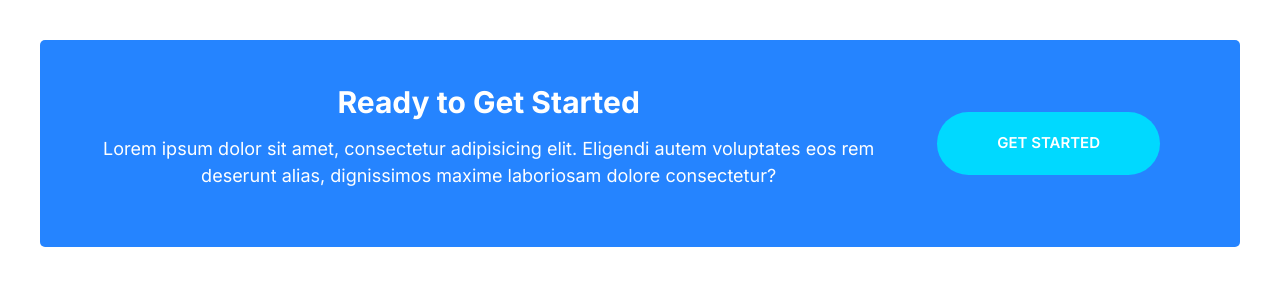
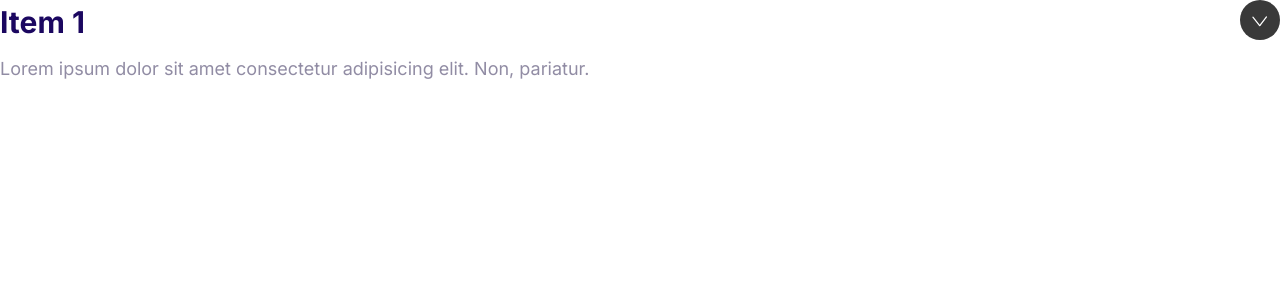
Before and after one commit to emz-achoji/Dave-Domains-Platform, a plain HTML site: page index.html in a window 1280 px wide. Drawn offline with Linux system fonts and the light colour scheme.

Commit message:
Built the collapsibles component.

```diff
--- a/css/styles.css
+++ b/css/styles.css
@@ -543,3 +543,35 @@ a {
     margin: 0 4rem;
   }
 }
+
+/* Collapsible */
+.collapsible__header {
+  display: flex;
+  justify-content: space-between;
+}
+
+.collapsible__heading {
+  margin-top: 0;
+  font-size: 3rem;
+}
+
+.collapsible__chevron {
+  transform: rotate(-90deg);
+  transition: transform 0.3s;
+}
+
+.collapsible__content {
+  max-height: 0;
+  overflow: hidden;
+  opacity: 0;
+  transition: all 0.3s;
+}
+
+.collapsible--expanded .collapsible__chevron {
+  transform: rotate(0);
+}
+
+.collapsible--expanded .collapsible__content {
+  max-height: 100vh;
+  opacity: 1;
+}
--- a/index.html
+++ b/index.html
@@ -13,19 +13,21 @@
     <link rel="stylesheet" href="css/normalize.css" />
     <link rel="stylesheet" href="css/styles.css" />
   </head>
-  <body style="padding: 4rem">
-    <div class="callout callout--primary">
-      <div class="grid grid--1x2">
-        <div class="callout__content">
-          <h2 class="callout__heading">Ready to Get Started</h2>
-          <p>
-            Lorem ipsum dolor sit amet, consectetur adipisicing elit. Eligendi
-            autem voluptates eos rem deserunt alias, dignissimos maxime
-            laboriosam dolore consectetur?
-          </p>
-        </div>
-        <a href="#" class="btn btn--secondary btn--stretched">Get Started</a>
+  <body>
+    <div class="collapsible collapsible--expanded">
+      <header class="collapsible__header">
+        <h2 class="collapsible__heading">Item 1</h2>
+        <img
+          class="icon icon-white collapsible__chevron"
+          src="images/chevron.svg"
+          width="70%"
+          alt=""
+        />
+      </header>
+      <div class="collapsible__content">
+        Lorem ipsum dolor sit amet consectetur adipisicing elit. Non, pariatur.
       </div>
     </div>
+    <script src="js/main.js"></script>
   </body>
 </html>
--- /dev/null
+++ b/js/main.js
@@ -0,0 +1,6 @@
+const collapsibles = document.querySelectorAll(".collapsible");
+collapsibles.forEach((item) =>
+  item.addEventListener("click", function () {
+    this.classList.toggle("collapsible--expanded");
+  })
+);
```
Also changed, not shown: components/collapsibles.html (added, +15 -0 lines), images/chevron.svg (added).
